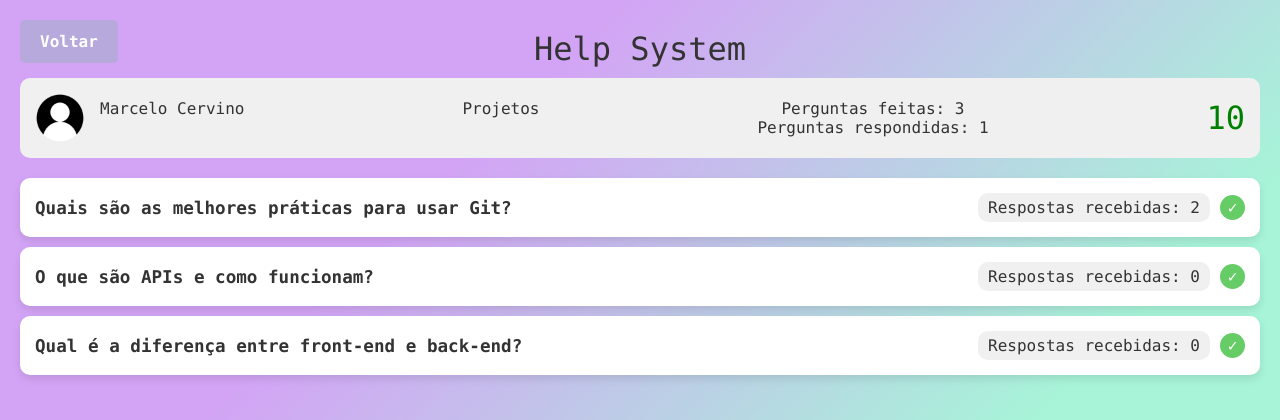
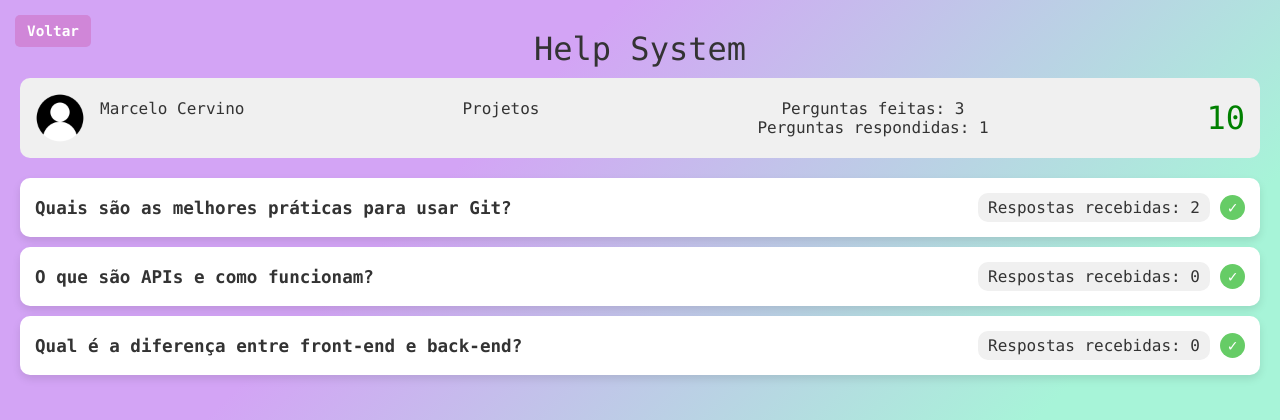
Before and after one commit to vinicius-vses/helpsystem, a Flask app: template templates/minhas-perguntas.html in a window 1280 px wide. Shown: the top 420 px of the page. Run offline with Flask 3, Linux system fonts and the light colour scheme; the template is opened without the code that fills it, so the values that code supplies are empty; parts of the project's set-up code (start-up, migrations or seed data) failed here and were passed over.

Commit message:
Btn voltar com cores corrigidas

```diff
--- a/static/css/minhas-pergunta.css
+++ b/static/css/minhas-pergunta.css
@@ -100,17 +100,18 @@
 
 .back-button {
     position: absolute;
-    top: 20px;
-    left: 20px;
-    padding: 12px 20px;
-    background-color: #b8a9dc;
+    top: 15px;
+    left: 15px;
+    padding: 8px 12px;
+    background-color: #d086d8;
     color: #fff;
-    font-size: 1em;
+    font-size: 0.9em;
     font-weight: bold;
     text-decoration: none;
     border-radius: 5px;
     transition: background-color 0.3s;
-}
-.back-button:hover {
-    background-color: #6f97b3;
-}
+  }
+
+  .back-button:hover {
+    background-color: #9a7fb8;
+  }
```
